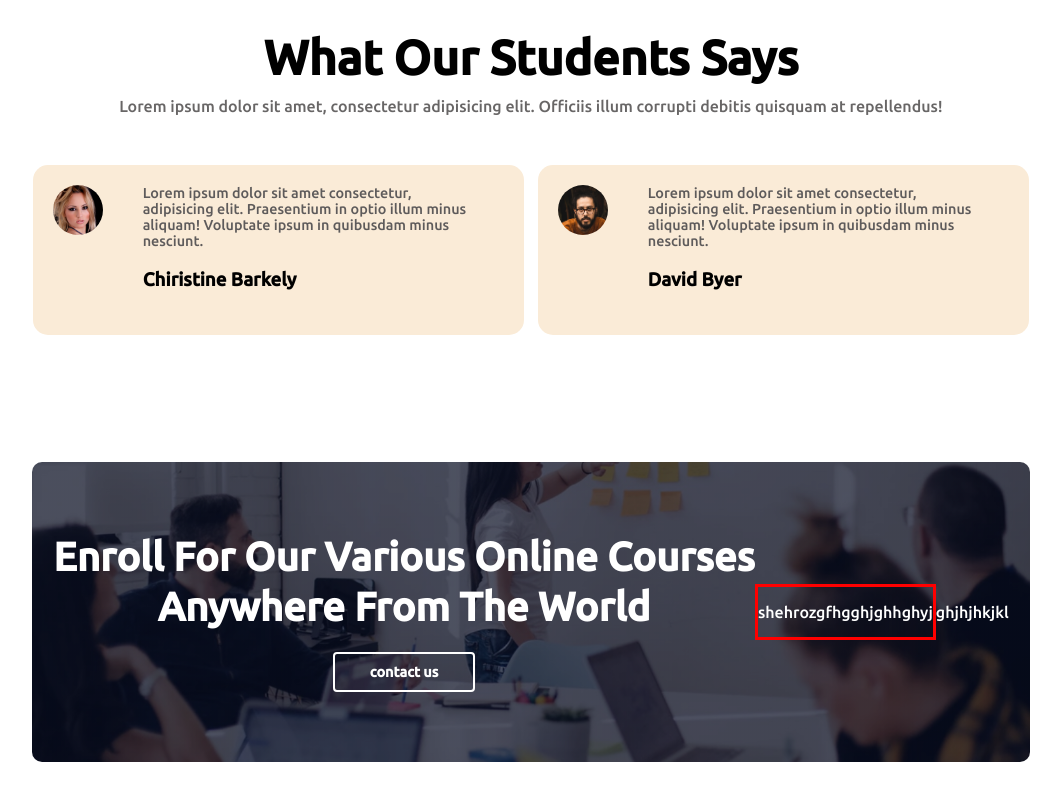
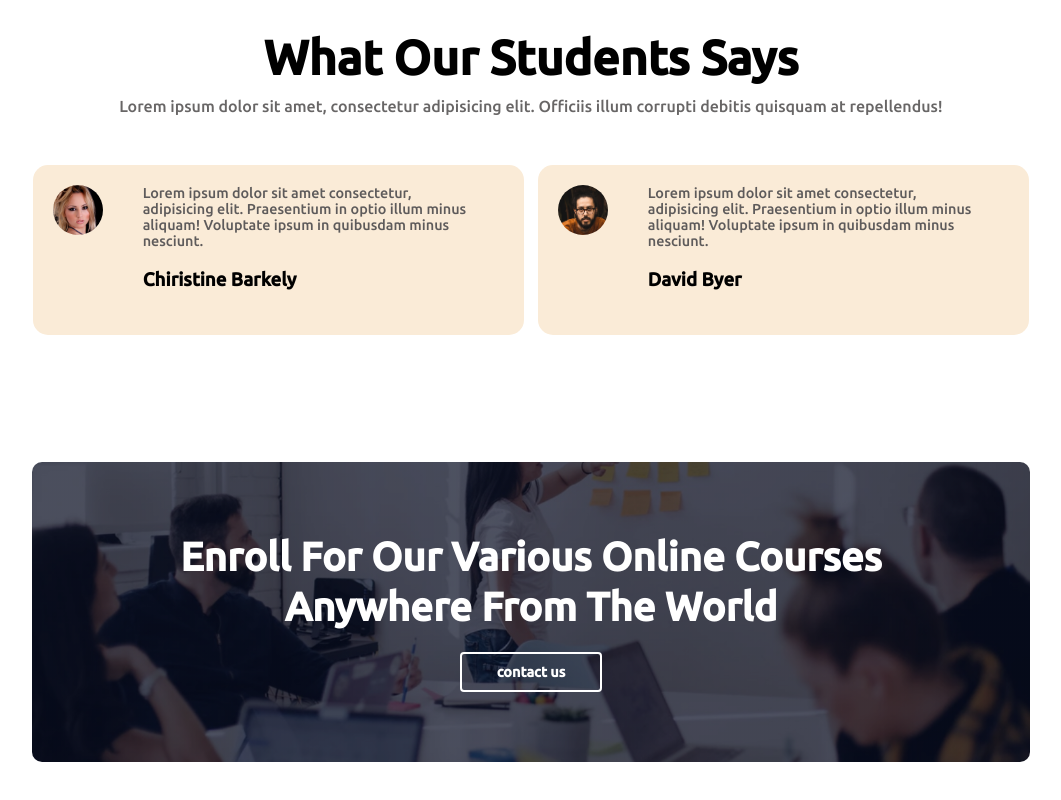
Before and after one commit to connectnoor/univeristy, a plain HTML site: page index.html in a window 1280 px wide. Shown: the part 2552-3352 px from the top of the page, without its empty margins (109-1170 px from the left). Drawn offline with Linux system fonts and the light colour scheme.

Commit message:
remove something

```diff
--- a/index.html
+++ b/index.html
@@ -183,8 +183,7 @@
         </h1>
         <button>contact us</button>
         </div>
-        <div class="border">shehrozgfhgghjghhghyj</div>
-        <div class="sgg">ghjhjhkjkl</div>
+
     </section>
 </body>
 
```
